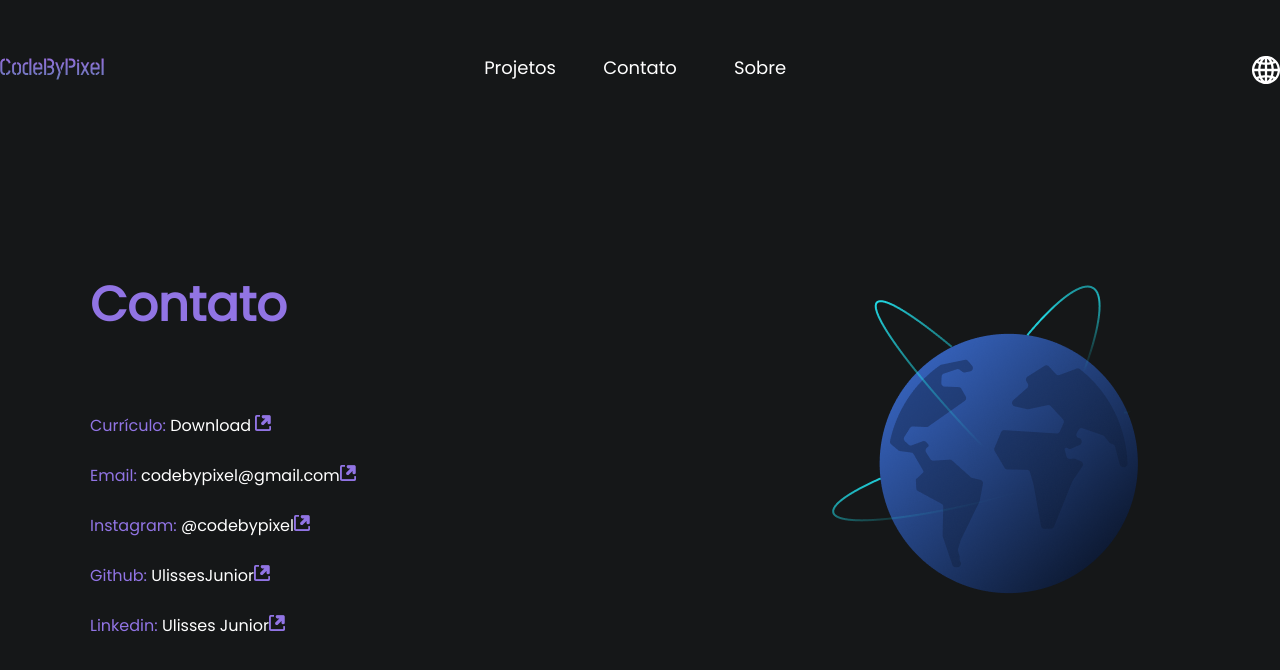
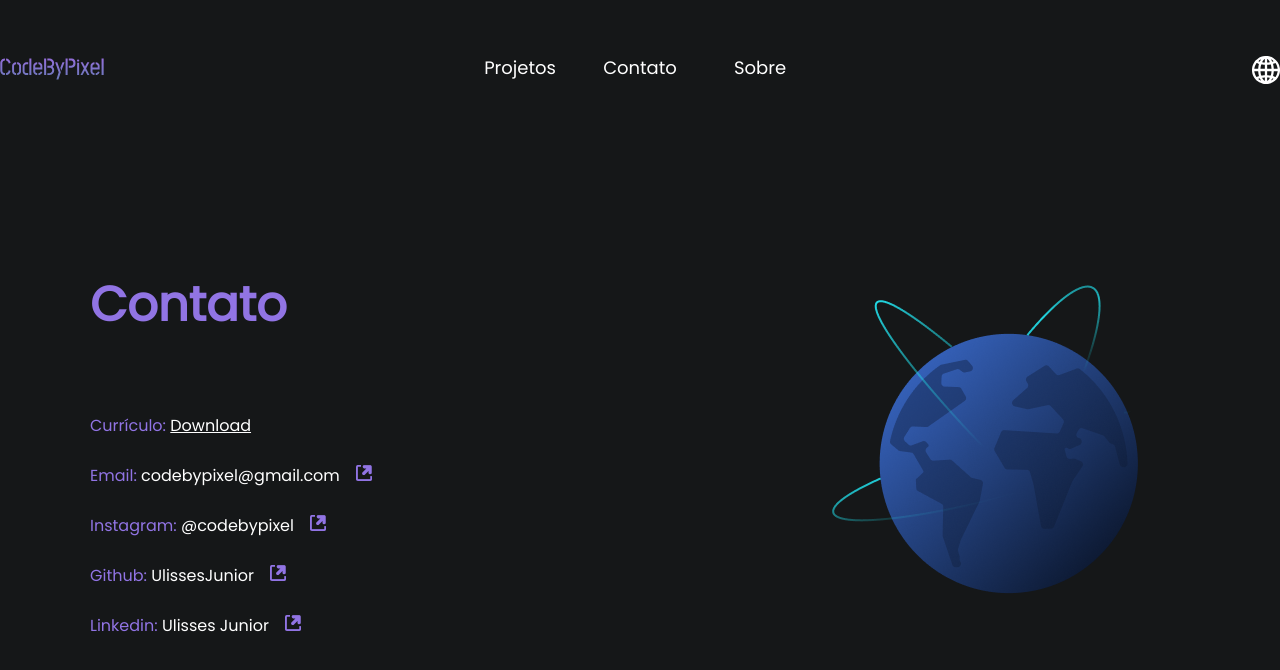
Before and after one commit to UlissesJunior/codebypixel, a React (Create React App) app: page /contato in a window 1280 px wide. Shown: the top 670 px of the page. Built offline with nearby package versions, Linux system fonts and the light colour scheme.

Commit message:
Animation Home Img

```diff
--- a/package.json
+++ b/package.json
@@ -8,6 +8,7 @@
     "@testing-library/react": "^12.1.4",
     "@testing-library/user-event": "^13.5.0",
     "cra-template": "1.1.3",
+    "magic.css": "^1.4.7",
     "react": "^18.0.0",
     "react-dom": "^18.0.0",
     "react-router-dom": "^6.3.0",
--- a/src/App.jsx
+++ b/src/App.jsx
@@ -4,6 +4,12 @@ import Nav from "./components/navbar.jsx";
 import Banner from "./img/banner.svg";
 
 function App() {
+
+  function myFunction() {
+    const selector = document.querySelector('.home-img')
+    selector.classList.add('magictime', 'puffIn')
+}
+setTimeout(myFunction, 2000);
   return (
     <>
       <div className="container">
@@ -24,6 +30,8 @@ function App() {
       </div>
     </>
   );
+
+
 }
 
 export default App;
--- a/src/components/contato.jsx
+++ b/src/components/contato.jsx
@@ -10,14 +10,14 @@ function Contato() {
     <>
       <div className="container">
         <Nav />
-        <div className="container-box">
+        <div className="container-box container-contato">
           <div><div className="contato-img">
            <img src={Earth} alt="" srcset="" /> </div>
             <h1>
               <span>Contato</span>
             </h1>
             <h1><br /></h1>
-            <h2><span>Currículo:</span> Download <Link to="/codebypixel"><img src={Atalho} alt="" srcset="" /></Link> </h2><br />
+            <h2><span>Currículo:</span> <span>Download</span> </h2><br />
             <h2><span>Email:</span> codebypixel@gmail.com<img src={Atalho} alt="" srcset="" /></h2><br />
             <h2><span>Instagram:</span> @codebypixel<img src={Atalho} alt="" srcset="" /></h2><br />
             <h2><span>Github:</span> UlissesJunior<img src={Atalho} alt="" srcset="" /></h2><br />
--- a/src/components/navbar.jsx
+++ b/src/components/navbar.jsx
@@ -8,7 +8,7 @@ function Nav() {
     <>
       <div className="nav-container">
         <div className="nav-left">
-        <Link to="/"><img src={Logo} alt="Logo" /></Link>
+        <Link to="/codebypixel/"><img src={Logo} alt="Logo" /></Link>
         </div>
         <div className="nav-center">
           <Link to="/projetos"><ul>Projetos</ul></Link>
--- a/src/index.js
+++ b/src/index.js
@@ -9,7 +9,7 @@ import Contato from "./components/contato.jsx";
 render(
   <BrowserRouter>
     <Routes>
-        <Route path="/" element={<App />}></Route>
+        <Route path="codebypixel/" element={<App />} exact={true}></Route>
         <Route path="sobre" element={<Sobre />}></Route>
         <Route path="projetos" element={<Projetos />}></Route>
         <Route path="contato" element={<Contato />}></Route>
--- a/src/styles/app.css
+++ b/src/styles/app.css
@@ -10,6 +10,48 @@
 ::-webkit-scrollbar-thumb {
   background: #9174E4;
   border-radius: 16px;
+}
+
+@-webkit-keyframes vanishIn {
+  0% {
+    opacity: 0;
+    -webkit-transform-origin: 50% 50%;
+            transform-origin: 50% 50%;
+    -webkit-transform: scale(2, 2);
+            transform: scale(2, 2);
+    -webkit-filter: blur(90px);
+            filter: blur(90px);
+  }
+  100% {
+    opacity: 1;
+    -webkit-transform-origin: 50% 50%;
+            transform-origin: 50% 50%;
+    -webkit-transform: scale(1, 1);
+            transform: scale(1, 1);
+    -webkit-filter: blur(0px);
+            filter: blur(0px);
+  }
+}
+
+@keyframes vanishIn {
+  0% {
+    opacity: 0;
+    -webkit-transform-origin: 50% 50%;
+            transform-origin: 50% 50%;
+    -webkit-transform: scale(2, 2);
+            transform: scale(2, 2);
+    -webkit-filter: blur(90px);
+            filter: blur(90px);
+  }
+  100% {
+    opacity: 1;
+    -webkit-transform-origin: 50% 50%;
+            transform-origin: 50% 50%;
+    -webkit-transform: scale(1, 1);
+            transform: scale(1, 1);
+    -webkit-filter: blur(0px);
+            filter: blur(0px);
+  }
 }
 
 * {
@@ -138,6 +180,10 @@ body {
 .container-box .home-img img {
   width: 550px;
   height: 425px;
+  -webkit-animation-name: vanishIn;
+          animation-name: vanishIn;
+  -webkit-animation-duration: 1.6s;
+          animation-duration: 1.6s;
 }
 
 .container-box .contato-img {
@@ -165,6 +211,10 @@ body {
   display: -webkit-inline-box;
   display: -ms-inline-flexbox;
   display: inline-flex;
+  -webkit-box-orient: horizontal;
+  -webkit-box-direction: normal;
+      -ms-flex-direction: row;
+          flex-direction: row;
 }
 
 .container-sobre h1 {
@@ -187,4 +237,14 @@ body {
 .container-sobre img {
   margin-right: 24px;
 }
+
+.container-contato h2 img {
+  margin-left: 16px;
+}
+
+.container-contato h2 span:nth-child(2) {
+  color: #fff;
+  text-decoration: underline;
+  cursor: pointer;
+}
 /*# sourceMappingURL=app.css.map */
--- a/src/styles/app.scss
+++ b/src/styles/app.scss
@@ -11,13 +11,33 @@ $purple: #9174E4;
 ::-webkit-scrollbar {
     width: 8px;
 }
+
 ::-webkit-scrollbar-track {
     background: $bg_dark;
 }
+
 ::-webkit-scrollbar-thumb {
     background: $purple;
     border-radius: 16px;
 }
+
+//Animações
+@keyframes vanishIn {
+    0% {
+        opacity: 0;
+        transform-origin: 50% 50%;
+        transform: scale(2, 2);
+        filter: blur(90px);
+    }
+
+    100% {
+        opacity: 1;
+        transform-origin: 50% 50%;
+        transform: scale(1, 1);
+        filter: blur(0px);
+    }
+}
+
 
 * {
     padding: 0;
@@ -123,20 +143,27 @@ body {
     .home-img {
         position: absolute;
         right: 0;
+
+
         img {
             width: 550px;
             height: 425px;
+            animation-name: vanishIn;
+            animation-duration: 1.6s;
         }
+
         image-rendering: optimizeQuality;
     }
 
     .contato-img {
         position: absolute;
         right: 0;
+
         img {
             width: 362px;
             height: 400px;
         }
+
         image-rendering: optimizeQuality;
     }
 }
@@ -152,6 +179,7 @@ body {
 
     .sobre-inline {
         display: inline-flex;
+        flex-direction: row;
     }
 
     h1 {
@@ -176,3 +204,19 @@ body {
     }
 
 }
+
+.container-contato {
+    h2 {
+        img {
+            margin-left: 16px;
+        }
+    }
+
+    h2 {
+        span:nth-child(2) {
+            color: $white;
+            text-decoration: underline;
+            cursor: pointer;
+        }
+    }
+}
```
Also changed, not shown: 2 other files (tests, documents, lock files or other folders).
